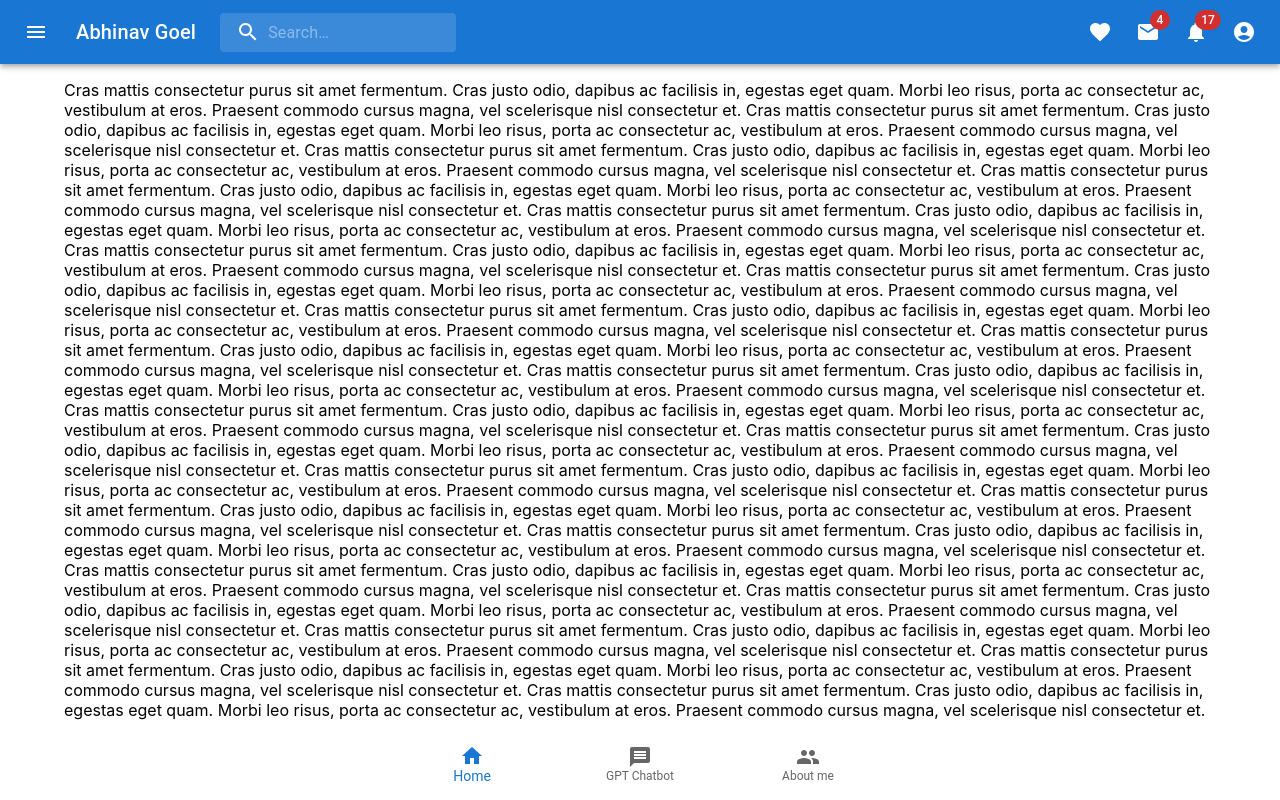
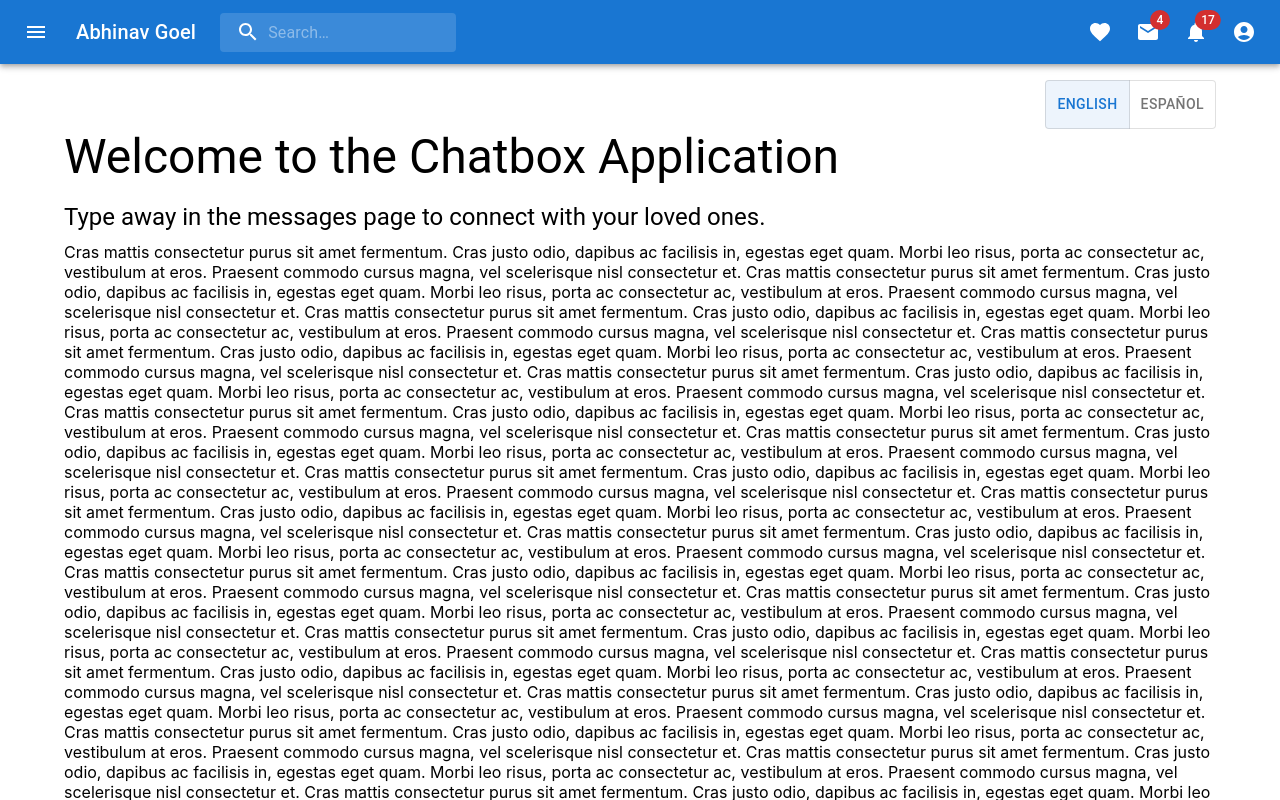
Before and after one commit to abhinavgo1000/openai-messenger-react-app, a React (Create React App) app: page / in a window 1280 px wide. Shown: the top 800 px of the page. Built offline with nearby package versions, Linux system fonts and the light colour scheme.

Commit message:
homepage and translate toolbar added

```diff
--- a/src/App.js
+++ b/src/App.js
@@ -11,6 +11,7 @@ import PageHeader from './components/PageHeader/PageHeader';
 import PageFooter from './components/PageFooter/PageFooter';
 import ScrollTop from './components/ScrollTop/ScrollTop';
 import DataDialog from './components/DataDialog/DataDialog';
+import HomePage from './components/HomePage/HomePage';
 
 function App(props) {
   const [open, setOpen] = React.useState(false);
@@ -29,6 +30,7 @@ function App(props) {
       {open && <DataDialog open={open} handleDialogClose={handleClose} />}
       <Container>
         <Box sx={{ my: 2 }}>
+          <HomePage />
           {[...new Array(20)]
             .map(
               () => `Cras mattis consectetur purus sit amet fermentum.
--- /dev/null
+++ b/src/components/HomePage/HomePage.css
@@ -0,0 +1,4 @@
+.toolbar-align {
+    display: grid;
+    justify-content: right;
+}
--- /dev/null
+++ b/src/components/HomePage/HomePage.jsx
@@ -0,0 +1,31 @@
+import * as React from 'react';
+import Typography from '@mui/material/Typography';
+
+import './HomePage.css';
+
+import TranslateToolbar from '../TranslateToolbar/TranslateToolbar';
+
+export default function HomePage() {
+
+    return (
+        <React.Fragment>
+            <div className="toolbar-align">
+                <TranslateToolbar />
+            </div>
+            <Typography
+                variant="h3"
+                gutterBottom
+                sx={{ display: { xs: 'none', sm: 'block' } }}
+            >
+                Welcome to the Chatbox Application
+            </Typography>
+            <Typography
+                variant="h5"
+                gutterBottom
+                sx={{ display: { xs: 'none', sm: 'block' } }}
+            >
+                Type away in the messages page to connect with your loved ones.
+            </Typography>
+        </React.Fragment>
+    );
+}
--- /dev/null
+++ b/src/components/TranslateToolbar/TranslateToolbar.jsx
@@ -0,0 +1,26 @@
+import * as React from 'react';
+import ToggleButton from '@mui/material/ToggleButton';
+import ToggleButtonGroup from '@mui/material/ToggleButtonGroup';
+
+import './TranslateToolbar.css';
+
+export default function TranslateToolbar() {
+    const [alignment, setAlignment] = React.useState('en');
+
+    const handleChange = (event, newAlignment) => {
+        setAlignment(newAlignment);
+    };
+
+    return (
+        <ToggleButtonGroup
+            color="primary"
+            value={alignment}
+            exclusive
+            onChange={handleChange}
+            aria-label="Language"
+        >
+            <ToggleButton value="en">English</ToggleButton>
+            <ToggleButton value="es">Español</ToggleButton>
+        </ToggleButtonGroup>
+    );
+}
```
Also changed, not shown: src/components/TranslateToolbar/TranslateToolbar.css (added).
